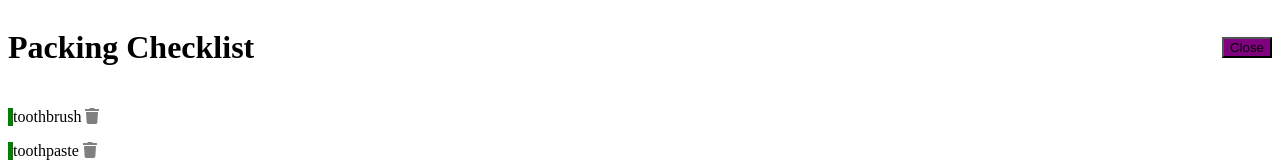
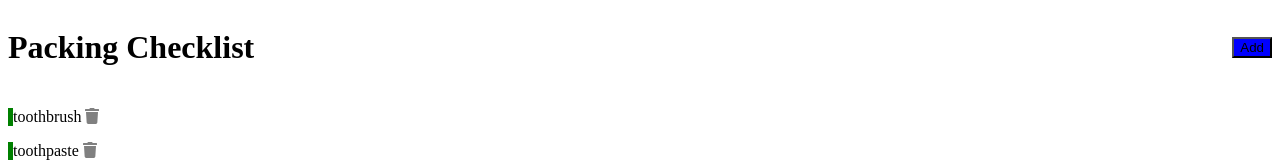
Before and after one commit to beccani/packing-checklist, an Angular app: page / in a window 1280 px wide. Shown: the top 162 px of the page. Built offline with nearby package versions, Linux system fonts and the light colour scheme; data requests are answered from the project's data file.

Commit message:
fixed button to load correctly

```diff
--- a/src/app/components/add-item/add-item.component.ts
+++ b/src/app/components/add-item/add-item.component.ts
@@ -12,11 +12,15 @@ export class AddItemComponent implements OnInit {
   @Output() onAddItem: EventEmitter<Item> = new EventEmitter();
   text: string;
   packed: boolean = false;
-  showAddItem: boolean = false;
+  showAddItem: boolean;
   subscription: Subscription;
 
   constructor(private uiService: UiService) {
-    this.subscription = this.uiService.onToggle().subscribe(value => this.showAddItem = value);
+    this.subscription = this.uiService.onToggle().subscribe(value =>
+      {
+        this.showAddItem = value
+        console.log(value);
+      });
    }
 
   ngOnInit(): void {
--- a/src/app/components/button/button.component.html
+++ b/src/app/components/button/button.component.html
@@ -1,3 +1,2 @@
 <button [ngStyle]="{'background-color': color}" (click)="onClick()">{{text}}
-
 </button>
--- a/src/app/components/header/header.component.ts
+++ b/src/app/components/header/header.component.ts
@@ -11,11 +11,15 @@ import {Router} from '@angular/router'
 
 export class HeaderComponent implements OnInit {
   title: string = 'Packing Checklist';
-  showAddItem: boolean = true ;
+  showAddItem: boolean ;
   subscription: Subscription;
 
   constructor(private uiService:UiService, private router:Router) {
-    this.subscription = this.uiService.onToggle().subscribe(value => this.showAddItem = value);
+    this.subscription = this.uiService.onToggle().subscribe(value =>
+      {
+        this.showAddItem = value;
+        console.log(value);
+      });
    }
 
   ngOnInit(): void {}
--- a/src/app/services/ui.service.ts
+++ b/src/app/services/ui.service.ts
@@ -8,9 +8,10 @@ export class UiService {
   private showAddItem: boolean = false;
   private subject = new Subject<any>();
 
-  constructor() { }
+  constructor() {}
 
   toggleAddItem(): void {
+    console.log(this.showAddItem);
     this.showAddItem = !this.showAddItem;
     this.subject.next(this.showAddItem);
   }
```
